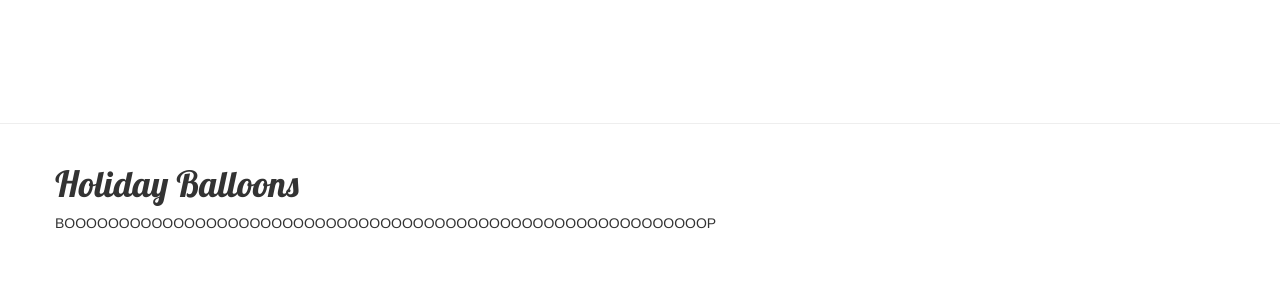
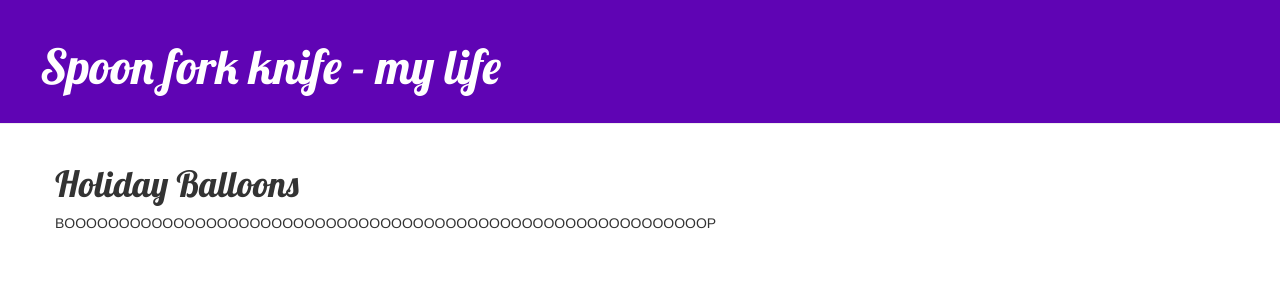
Before and after one commit to Pitbulp/my-first-blog, a Django app: page /post/1/ in a window 1280 px wide. Shown: the top 300 px of the page. Run offline with Django 3.2, Linux system fonts and the light colour scheme; data comes from the database, SQL or seed files in the repository; both versions use the stored data as it was after the commit; some libraries are stand-ins or nearby versions.

Commit message:
goner site

```diff
--- a/mysite/blog/static/css/blog.css
+++ b/mysite/blog/static/css/blog.css
@@ -1,5 +1,5 @@
 .page-header {
-    background-color: #99OOCC;
+    background-color: #5F04B4;
     margin-top: 0;
     padding: 20px 20px 20px 40px;
 }
--- a/mysite/blog/templates/blog/base.html
+++ b/mysite/blog/templates/blog/base.html
@@ -12,7 +12,7 @@
 			{% if user.is_authenticated %}
 				<a href="{% url 'post_new' %}" class="top-menu"><span class="glyphicon glyphicon-plus"></span></a>
 			{% endif %}
-			<h1><a href="/">Django blog</a></h1>
+			<h1><a href="/">Spoon fork knife  -  my life</a></h1>
 		</div>
 			<div class="content container">
 				<div class="row">
```
Also changed, not shown: mysite/db.sqlite3.
